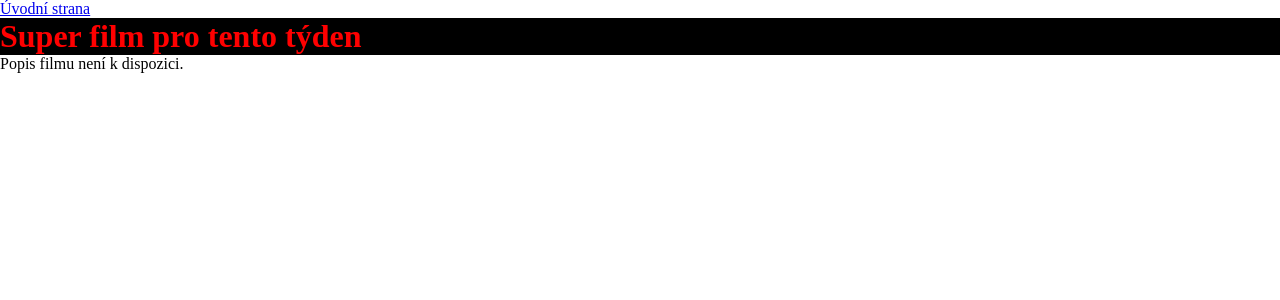
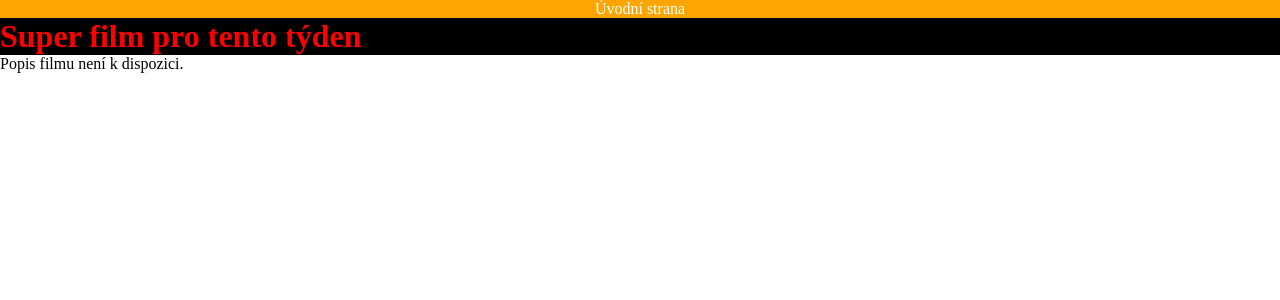
Before and after one commit to josefpomikalek/django_practice, a Django app: template project3/movies/templates/movies/movie.html in a window 1280 px wide. Shown: the top 300 px of the page. Run offline with Django 3.2, Linux system fonts and the light colour scheme; the template is opened without the code that fills it, so the values that code supplies are empty.

Commit message:
Create header.css and link it to the header.html.

```diff
--- /dev/null
+++ b/project3/movies/static/movies/includes/header.css
@@ -0,0 +1,12 @@
+header {
+    background-color: orange;
+}
+
+header nav {
+    text-align: center;
+}
+
+header a {
+    color: white;
+    text-decoration: none;
+}
--- a/project3/movies/templates/movies/index.html
+++ b/project3/movies/templates/movies/index.html
@@ -1,4 +1,9 @@
 {% extends "base.html" %}
+{% load static %}
+
+{% block css_files %}
+    <link rel="stylesheet" href="{% static "movies/includes/header.css" %}">
+{% endblock %}
 
 {% block page_title %}
     Úvodní strana
--- a/project3/movies/templates/movies/movie.html
+++ b/project3/movies/templates/movies/movie.html
@@ -2,6 +2,7 @@
 {% load static %}
 
 {% block css_files %}
+    <link rel="stylesheet" href="{% static "movies/includes/header.css" %}">
     <link rel="stylesheet" href="{% static "movies/movie.css" %}">
 {% endblock %}
 
```
